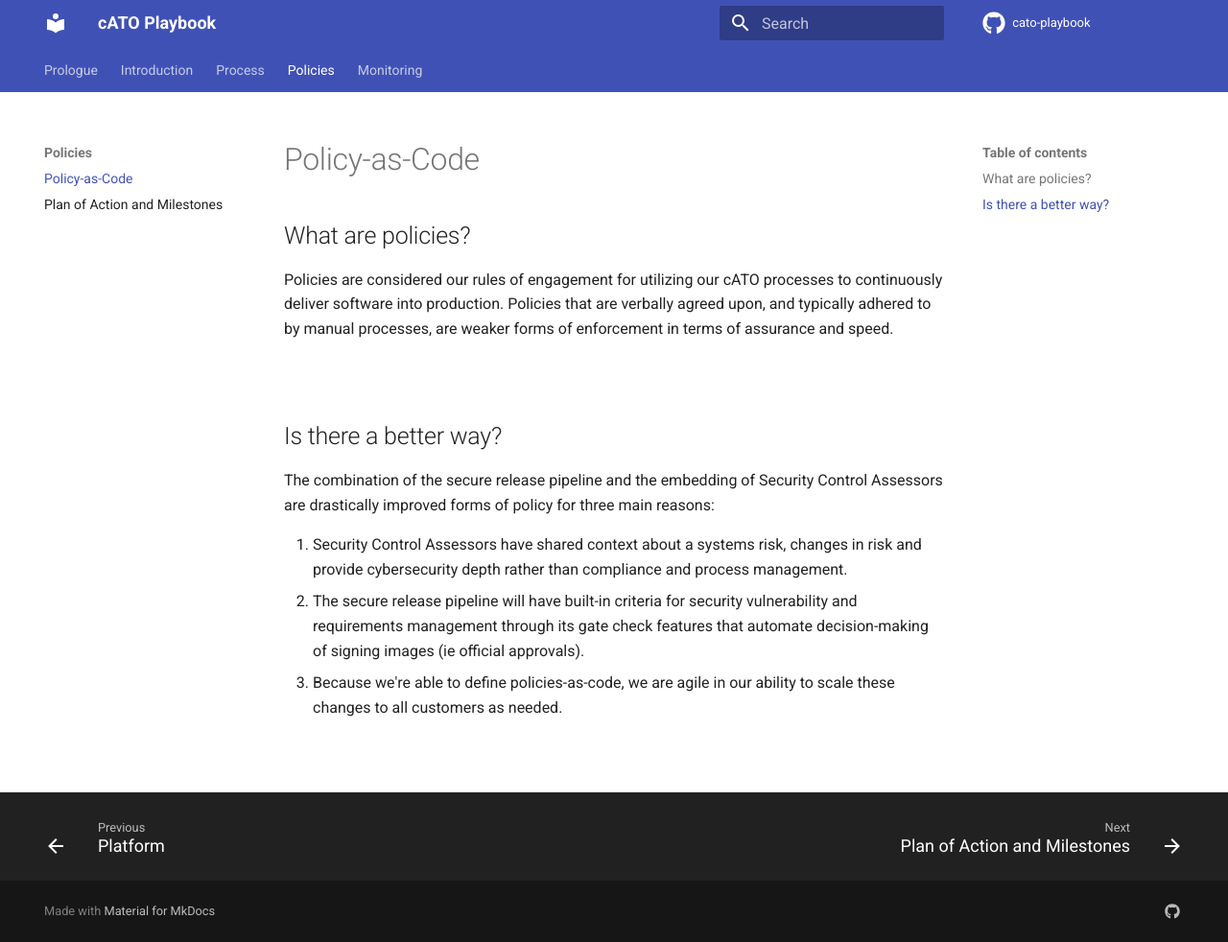
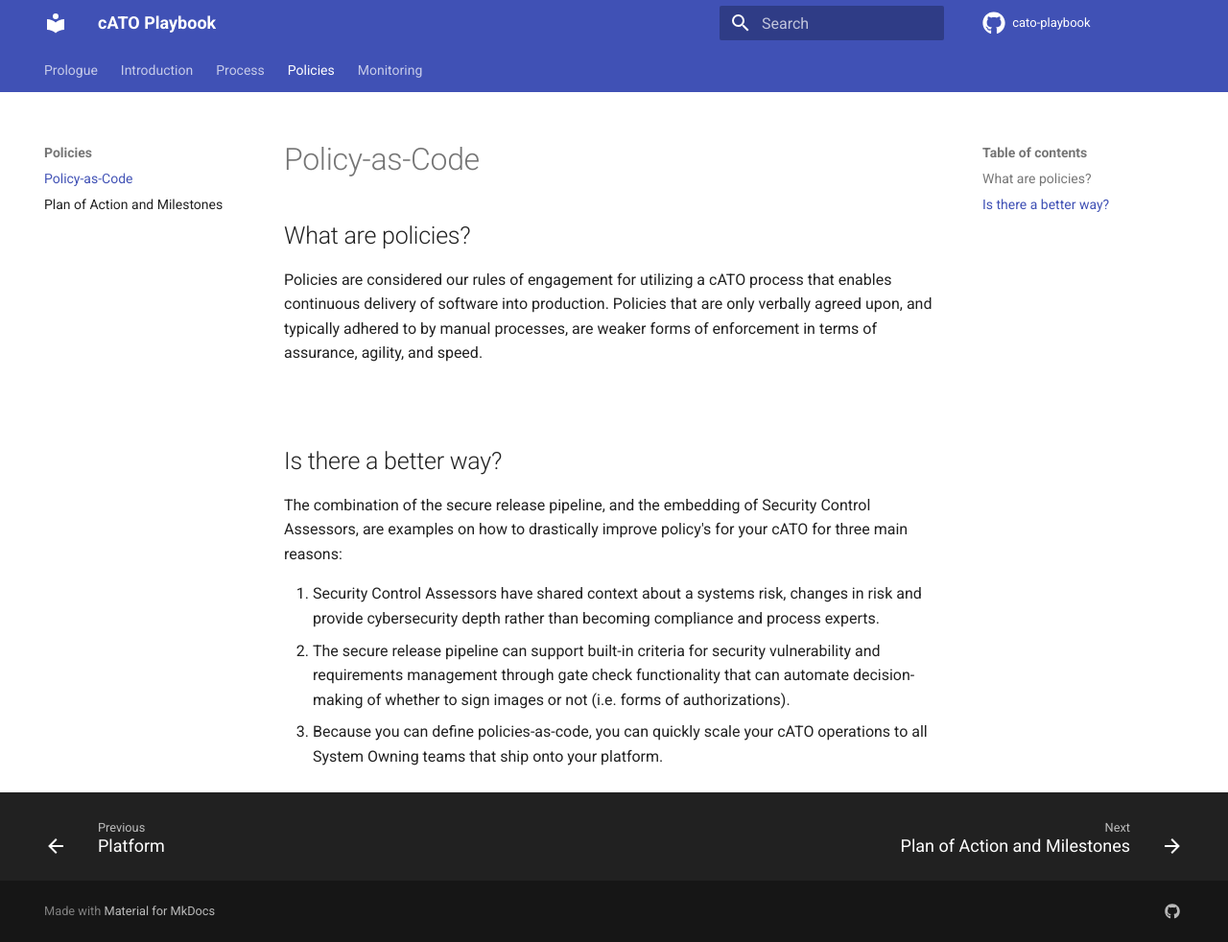
Before and after one commit to rise8-us/cato-playbook, an MkDocs documentation site: the page built from docs/policy.md, in a window 1280 px wide and 982 px high. Shown: the whole window at 96% size. Built offline with MkDocs 1.6.1 and Material for MkDocs 9.7.7, drawn with Linux system fonts in a browser that asks for light colours; comment, search, counter and statistics services are not loaded.

Commit message:
Update policy.md
wording changes

```diff
--- a/docs/policy.md
+++ b/docs/policy.md
@@ -1,13 +1,13 @@
 # Policy-as-Code
 
 ## What are policies?
-Policies are considered our rules of engagement for utilizing our cATO processes to continuously deliver software into production. Policies that are verbally agreed upon, and typically adhered to by manual processes, are weaker forms of enforcement in terms of assurance and speed.
+Policies are considered our rules of engagement for utilizing a cATO process that enables continuous delivery of software into production. Policies that are only verbally agreed upon, and typically adhered to by manual processes, are weaker forms of enforcement in terms of assurance, agility, and speed.
 
 <br/>
 
 ## Is there a better way?
-The combination of the secure release pipeline and the embedding of Security Control Assessors are drastically improved forms of policy for three main reasons:
+The combination of the secure release pipeline, and the embedding of Security Control Assessors, are examples on how to drastically improve policy's for your cATO for three main reasons:
 
-1. Security Control Assessors have shared context about a systems risk, changes in risk and provide cybersecurity depth rather than compliance and process management.
-2. The secure release pipeline will have built-in criteria for security vulnerability and requirements management through its gate check features that automate decision-making of signing images (ie official approvals).
-3. Because we're able to define policies-as-code, we are agile in our ability to scale these changes to all customers as needed.
+1. Security Control Assessors have shared context about a systems risk, changes in risk and provide cybersecurity depth rather than becoming compliance and process experts.
+2. The secure release pipeline can support built-in criteria for security vulnerability and requirements management through gate check functionality that can automate decision-making of whether to sign images or not (i.e. forms of authorizations).
+3. Because you can define policies-as-code, you can quickly scale your cATO operations to all System Owning teams that ship onto your platform.
```
